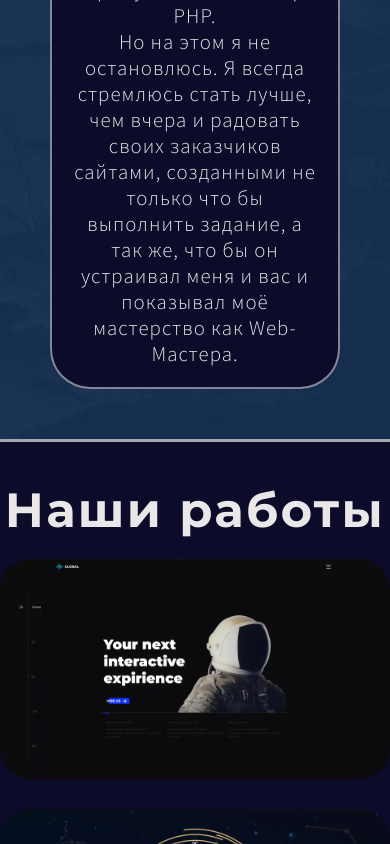
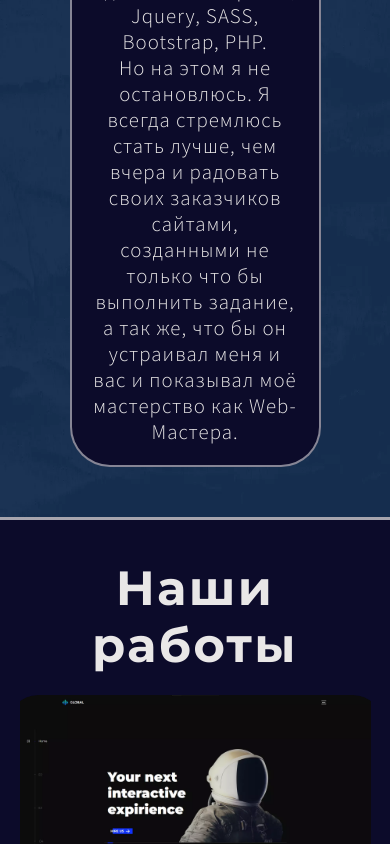
Before and after one commit to Glumbit/Prophesy, a plain HTML site: page index.html in a window 390 px wide. Shown: the part 1156-2000 px from the top of the page. Drawn offline with Linux system fonts and the light colour scheme.

Commit message:
works fix

```diff
--- a/assets/css/index/index.scss
+++ b/assets/css/index/index.scss
@@ -881,6 +881,20 @@
 	.mechanism {
 		display: none;
 	}
+
+	.container {
+		margin: 0 5%;
+	}
+}
+
+@media (max-width: 1144px) {
+
+	.works__item {
+
+		&:nth-child(2) {
+			display: none;
+		}
+	}
 }
 
 @media (max-width: 970px) {
```
Also changed, not shown: assets/css/index/index.css, 1 other file.
